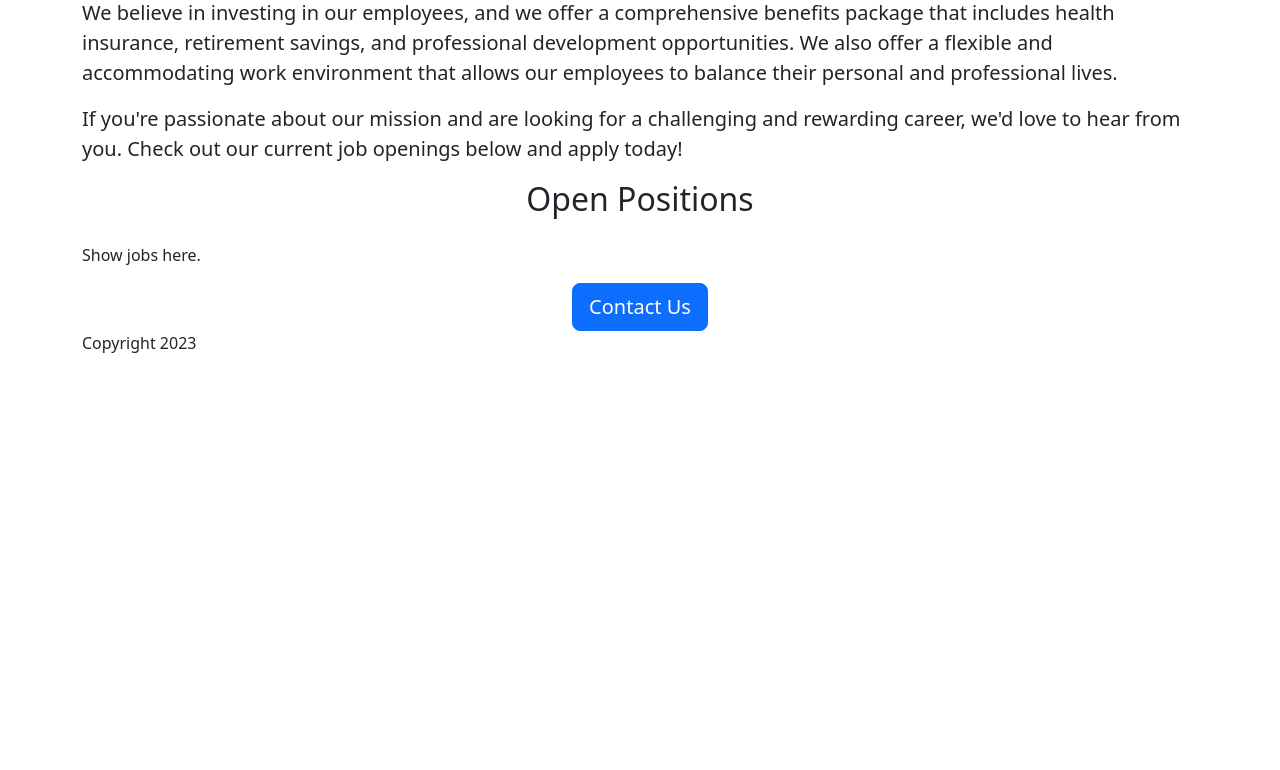
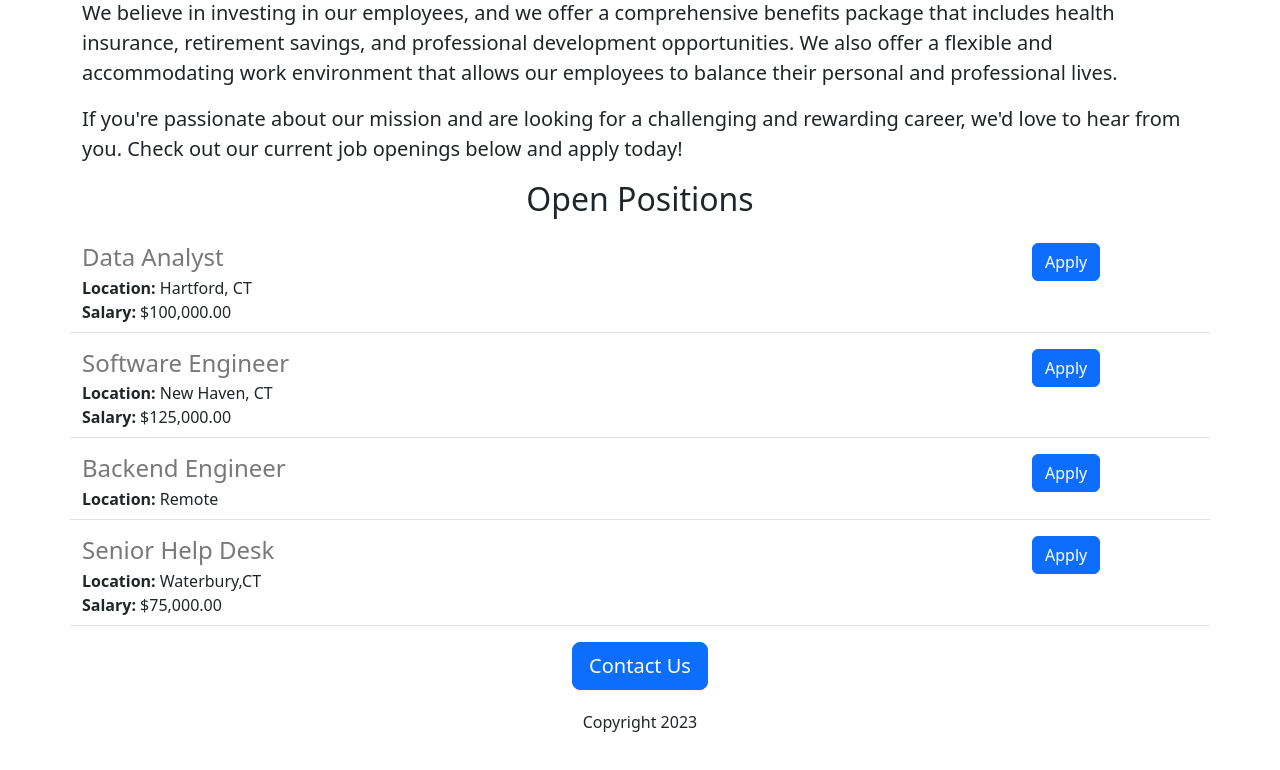
Before and after one commit to carminejcorbo/careers-website, a Flask app: page / in a window 1280 px wide. Shown: the part 822-1592 px from the top of the page. Before the commit the page ends 1175 px from the top, so only its background shows below. Run offline with Flask 2, Linux system fonts and the light colour scheme.

Commit message:
Created another template for job items. Add columns and buttons css.

```diff
--- a/app.py
+++ b/app.py
@@ -1,11 +1,39 @@
-from flask import Flask, render_template
+from flask import Flask, render_template, jsonify
 
 
 app = Flask(__name__)
-
+JOBS =[
+  {
+    'id': 1,
+    'title': 'Data Analyst',
+    'location': 'Hartford, CT',
+    'salary': '$100,000.00'
+  },
+  {
+    'id': 2,
+    'title': 'Software Engineer',
+    'location': 'New Haven, CT',
+    'salary': '$125,000.00'
+  },
+  {
+    'id': 3,
+    'title': 'Backend Engineer',
+    'location': 'Remote',
+  },
+  {
+    'id': 4,
+    'title': 'Senior Help Desk',
+    'location': 'Waterbury,CT',
+    'salary': '$75,000.00'
+  }
+]
 @app.route('/')
 def helloWorld():
-  return render_template('home.html')
+  return render_template('home.html', jobs=JOBS)
+
+@app.route('/jobs')
+def list_job():
+  return jsonify(JOBS)
 
 print(__name__)
 if __name__ == '__main__':
--- a/static/style.css
+++ b/static/style.css
@@ -19,7 +19,7 @@ h2{
   font-weight: normal;
   color: rgb(100,100,100);
   text-align: center;
-}*/
+}
 #container{
   max-width:720px;
   margin: 0 auto 0 auto;
@@ -28,3 +28,4 @@ h2{
   font-family: Roboto;
   color: rgb(80,80,80);
 }
+*/
--- a/templates/home.html
+++ b/templates/home.html
@@ -10,25 +10,31 @@
   </head>
   <body>
     <div class="container">
-    <h1 class="text-center">Careers</h1>
-    <img  id="banner" class="img-fluid" src="https://careers-website.carminecorbo.repl.co/static/banner.jpg" height="320" alt="picture">
-    <h2 class="text-center mt-2 mb-4">About Us</h2>
-    <p class="lead"> Welcome to our careers page! </p>
+
+      <h1 class="text-center">Careers</h1>
+
+      <img  id="banner" class="img-fluid" src="https://careers-website.carminecorbo.repl.co/static/banner.jpg" height="320" alt="picture">
+
+      <h2 class="text-center mt-2 mb-4">About Us</h2>
+
+      <p class="lead"> Welcome to our careers page! </p>
     <p class="lead">We're thrilled that you're considering joining our team.</p>
+    <p class="lead">At careers, we're passionate about our work and the impact we make on the world. We believe in creating an inclusive, dynamic workplace that fosters collaboration, creativity, and innovation. Our team is made up of individuals from diverse backgrounds and experiences, and we're committed to creating an environment where everyone feels valued and supported.
+    <p class="lead">We're always on the lookout for talented individuals who share our values and are excited about the work we do. Whether you're just starting your career or looking to take the next step, we offer a variety of opportunities to help you grow and develop your skills.</p>
+    <p class="lead">We believe in investing in our employees, and we offer a comprehensive   benefits package that includes health insurance, retirement savings, and professional development opportunities. We also offer a flexible and accommodating work environment that allows our employees to balance their personal and professional lives.</p>
+     <p class="lead">If you're passionate about our mission and are looking for a challenging and rewarding career, we'd love to hear from you. Check out our current job openings below and apply today!</p>
 
-    <p class="lead">At careers, we're passionate about our work and the impact we make on the world. We believe in creating an inclusive, dynamic workplace that fosters collaboration, creativity, and innovation. Our team is made up of individuals from diverse backgrounds and experiences, and we're committed to creating an environment where everyone feels valued and supported.
+      <h2 class="text-center mt-2 mb-4">Open Positions</h2>
 
-    <p class="lead">We're always on the lookout for talented individuals who share our values and are excited about the work we do. Whether you're just starting your career or looking to take the next step, we offer a variety of opportunities to help you grow and develop your skills.</p>
+      {% for job in jobs %}
+        {% include 'jobitem.html' %}
+      {% endfor %}
 
-    <p class="lead">We believe in investing in our employees, and we offer a comprehensive   benefits package that includes health insurance, retirement savings, and professional development opportunities. We also offer a flexible and accommodating work environment that allows our employees to balance their personal and professional lives.</p>
-
-     <p class="lead">If you're passionate about our mission and are looking for a challenging and rewarding career, we'd love to hear from you. Check out our current job openings below and apply today!</p>
-    <h2 class="text-center mt-2 mb-4" >Open Positions</h2>
-    <p class="">Show jobs here.</p>
       <div class="text-center"">
         <button class="btn btn-primary btn-lg">Contact Us</button>
       </div>
-    <p>Copyright 2023</p>
+
+    <p class="text-center" style=" padding: 20px;">Copyright 2023</p>
     </div>
   </body>
 </html>
--- /dev/null
+++ b/templates/jobitem.html
@@ -0,0 +1,21 @@
+<div class="border-bottom row" style="margin-bottom:16px;padding-bottom:8px;">
+  <div class="col-10">
+        <div>
+          <h4 style="color:rgb(120,120,120); margin-bottom:4px;">
+            {{job['title']}}
+          </h4>
+        </div>
+        <div>
+          <b>Location:</b> {{job['location']}}
+        </div>
+        {% if 'salary' in job %}
+        <div>
+          <b>Salary:</b> {{job['salary']}}
+        </div>
+        {% endif %}
+  </div>
+
+  <div class="col-2 padding-right:16px">
+    <button type="button" class="btn btn-primary">Apply</button>
+  </div>
+</div>
```
